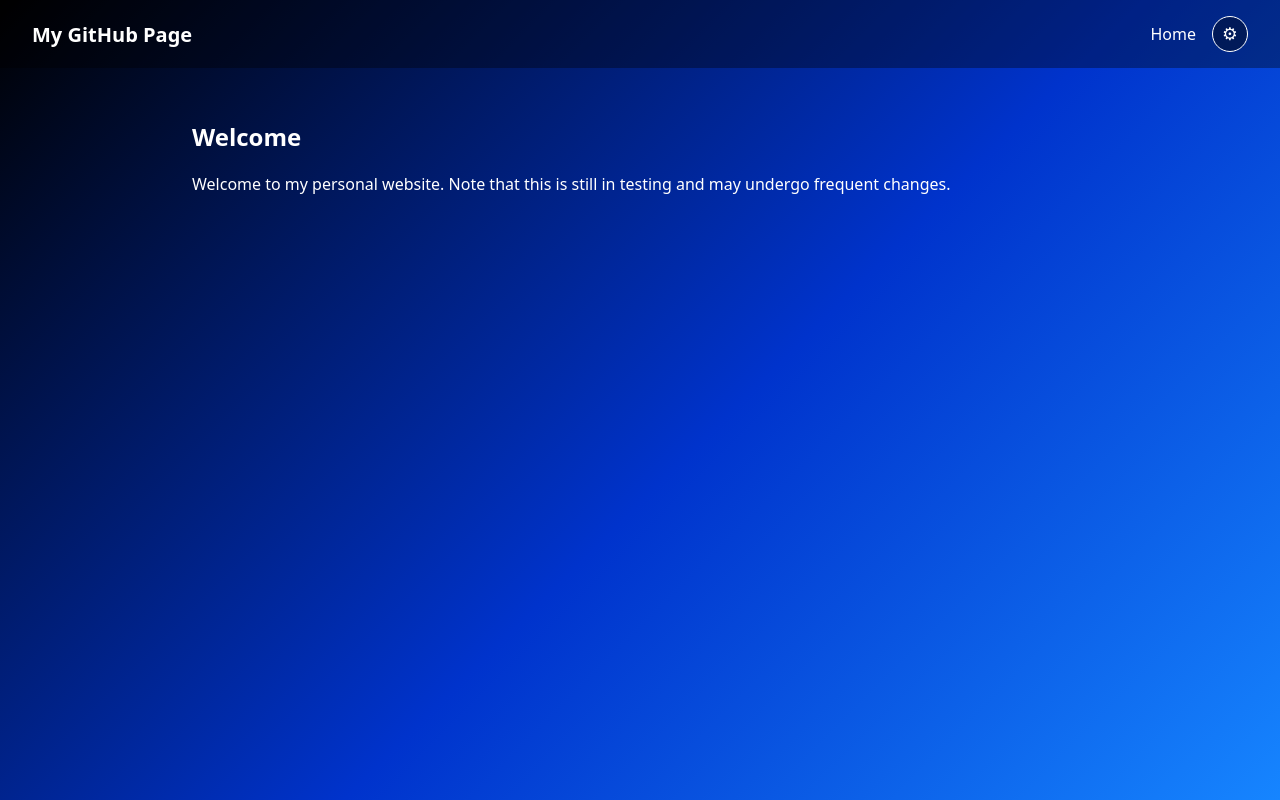
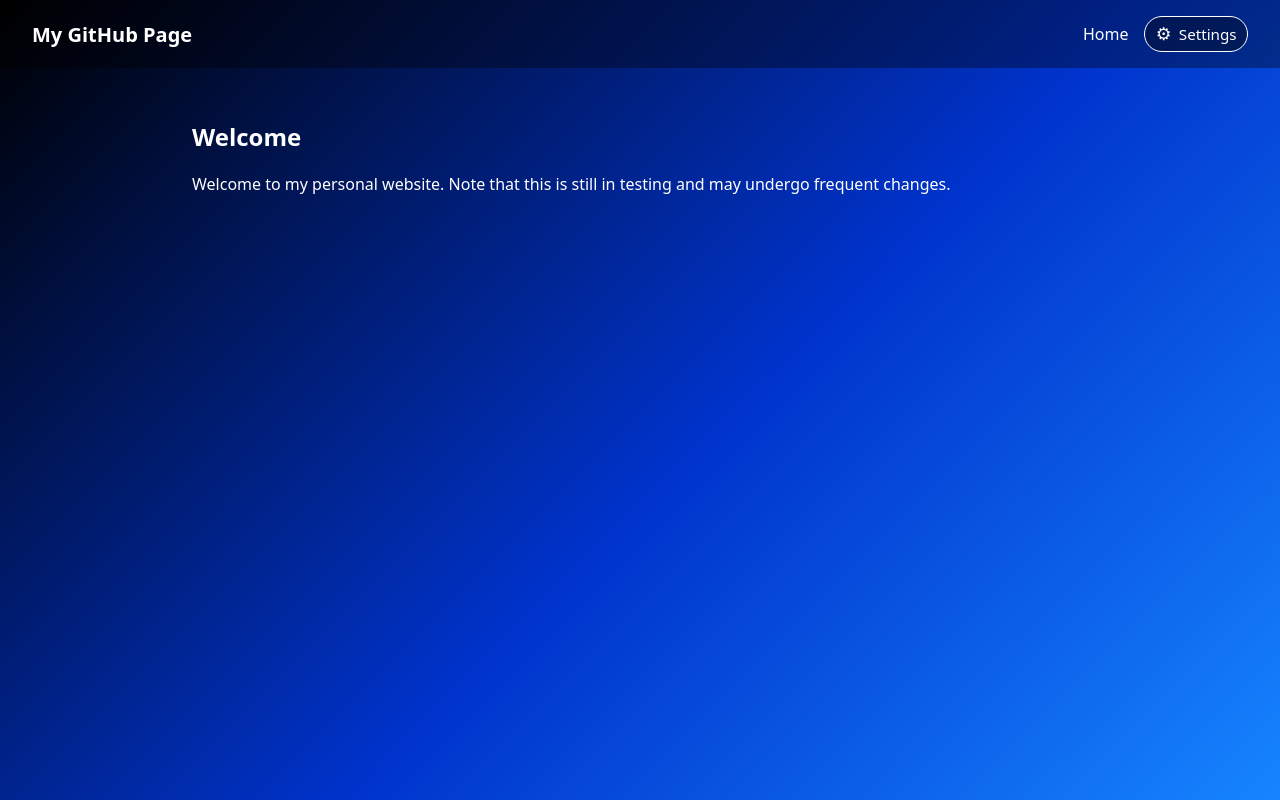
Before and after one commit to centoventi/centoventi.github.io, a plain HTML site: page index.html in a window 1280 px wide. Drawn offline with Linux system fonts and the light colour scheme.

Commit message:
Add Settings text beside the header gear icon

```diff
--- a/index.html
+++ b/index.html
@@ -91,15 +91,16 @@
     }
 
     .settings-button {
-      display: grid;
-      place-items: center;
-      width: 2.25rem;
-      height: 2.25rem;
+      display: flex;
+      align-items: center;
+      gap: 0.45rem;
+      min-height: 2.25rem;
+      padding: 0.35rem 0.65rem;
       border: 1px solid currentColor;
-      border-radius: 50%;
+      border-radius: 999px;
       background: rgba(0, 0, 0, 0.35);
       color: inherit;
-      font-size: 1.1rem;
+      font: inherit;
       cursor: pointer;
     }
 
@@ -111,6 +112,15 @@
     .settings-button:focus-visible {
       background: rgba(255, 255, 255, 0.15);
       outline: none;
+    }
+
+    .settings-icon {
+      font-size: 1.1rem;
+      line-height: 1;
+    }
+
+    .settings-label {
+      font-size: 0.95rem;
     }
 
     .settings-menu {
@@ -169,7 +179,10 @@
         <a href="index.html">Home</a>
       </nav>
       <div class="settings">
-        <button class="settings-button" type="button" aria-label="Open settings" aria-expanded="false">⚙</button>
+        <button class="settings-button" type="button" aria-label="Open settings" aria-expanded="false">
+          <span class="settings-icon" aria-hidden="true">⚙</span>
+          <span class="settings-label">Settings</span>
+        </button>
         <div class="settings-menu" role="menu">
           <button type="button" role="menuitem" id="theme-toggle">Toggle light theme</button>
         </div>
```
